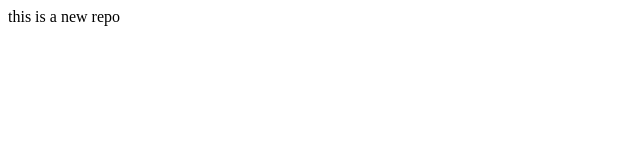
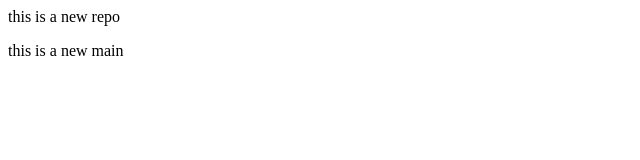
Before and after one commit to vishal-ch-repo/localrepo2, a plain HTML site: page index.html in a window 1280 px wide. Shown: the full height of the page, 0-640 px from the left. Drawn offline with Linux system fonts and the light colour scheme.

Commit message:
add new main

```diff
--- a/index.html
+++ b/index.html
@@ -1 +1,2 @@
 <p> this is a new repo </p>
+<p> this is a new main </p>
```
